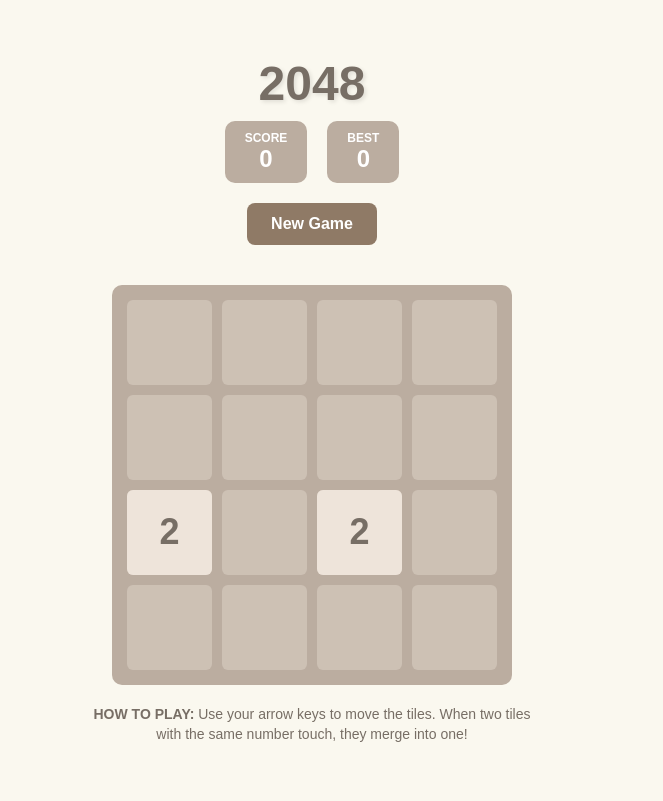
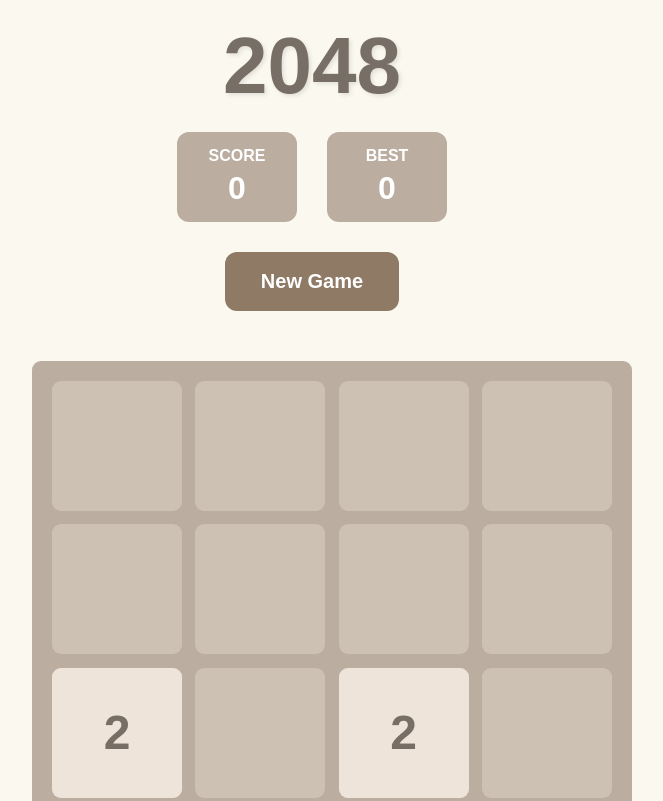
Before and after one commit to jewelrydecornerforwork/2048game.store, a plain HTML site: page game.html in a window 1280 px wide. Shown: the top 801 px of the page, without its empty margins (328-991 px from the left). Drawn offline with Linux system fonts and the light colour scheme.

Commit message:
Update game.html

```diff
--- a/game.html
+++ b/game.html
@@ -29,8 +29,9 @@
             padding: 20px;
             box-shadow: none;
             backdrop-filter: none;
-            max-width: 500px;
-            width: 90vw;
+            max-width: 600px;
+            width: 600px;
+            margin: 0 auto;
         }
 
         .game-header {
@@ -38,47 +39,49 @@
         }
 
         .title {
-            font-size: 48px;
+            font-size: 80px;
             font-weight: bold;
             color: #776e65;
-            margin-bottom: 10px;
+            margin-bottom: 20px;
             text-shadow: 2px 2px 4px rgba(0, 0, 0, 0.1);
         }
 
         .scores-container {
             display: flex;
             justify-content: center;
-            gap: 20px;
-            margin-bottom: 20px;
+            gap: 30px;
+            margin-bottom: 30px;
         }
 
         .score-container {
             background: #bbada0;
-            padding: 10px 20px;
-            border-radius: 10px;
+            padding: 15px 30px;
+            border-radius: 12px;
             color: white;
             font-weight: bold;
+            min-width: 120px;
         }
 
         .score-label {
-            font-size: 12px;
+            font-size: 16px;
             text-transform: uppercase;
+            margin-bottom: 5px;
         }
 
         .score {
-            font-size: 24px;
+            font-size: 32px;
         }
 
         .restart-button {
             background: #8f7a66;
             color: white;
             border: none;
-            padding: 12px 24px;
-            border-radius: 8px;
-            font-size: 16px;
+            padding: 18px 36px;
+            border-radius: 12px;
+            font-size: 20px;
             font-weight: bold;
             cursor: pointer;
-            margin-bottom: 20px;
+            margin-bottom: 30px;
             transition: background 0.3s;
         }
 
@@ -89,40 +92,46 @@
         .grid-container {
             position: relative;
             background: #bbada0;
-            border-radius: 10px;
-            padding: 15px;
+            border-radius: 9px;
+            padding: 20px;
             margin: 0 auto;
-            width: 400px;
-            height: 400px;
-            display: flex;
-            flex-direction: column;
-            gap: 10px;
+            width: 600px;
+            height: 600px;
+            box-sizing: border-box;
         }
 
         .grid-row {
             display: flex;
-            gap: 10px;
-            height: 85px;
+            margin-bottom: 13.33px;
+        }
+
+        .grid-row:last-child {
+            margin-bottom: 0;
         }
 
         .grid-cell {
-            width: 85px;
-            height: 85px;
+            width: 130px;
+            height: 130px;
             background: rgba(238, 228, 218, 0.35);
-            border-radius: 6px;
+            border-radius: 9px;
+            margin-right: 13.33px;
             position: relative;
+        }
+
+        .grid-cell:last-child {
+            margin-right: 0;
         }
 
         .tile {
             position: absolute;
-            width: 85px;
-            height: 85px;
+            width: 130px;
+            height: 130px;
             background: #eee4da;
-            border-radius: 6px;
+            border-radius: 9px;
             display: flex;
             justify-content: center;
             align-items: center;
-            font-size: 36px;
+            font-size: 48px;
             font-weight: bold;
             transition: all 0.15s ease-in-out;
             z-index: 10;
@@ -134,17 +143,17 @@
         .tile-16 { background: #f59563; color: #f9f6f2; }
         .tile-32 { background: #f67c5f; color: #f9f6f2; }
         .tile-64 { background: #f65e3b; color: #f9f6f2; }
-        .tile-128 { background: #edcf72; color: #f9f6f2; font-size: 28px; }
-        .tile-256 { background: #edcc61; color: #f9f6f2; font-size: 28px; }
-        .tile-512 { background: #edc850; color: #f9f6f2; font-size: 28px; }
-        .tile-1024 { background: #edc53f; color: #f9f6f2; font-size: 24px; }
-        .tile-2048 { background: #edc22e; color: #f9f6f2; font-size: 24px; }
+        .tile-128 { background: #edcf72; color: #f9f6f2; font-size: 40px; }
+        .tile-256 { background: #edcc61; color: #f9f6f2; font-size: 40px; }
+        .tile-512 { background: #edc850; color: #f9f6f2; font-size: 40px; }
+        .tile-1024 { background: #edc53f; color: #f9f6f2; font-size: 36px; }
+        .tile-2048 { background: #edc22e; color: #f9f6f2; font-size: 36px; }
 
         /* 超级瓷砖样式 */
-        .tile-4096 { background: #edc22e; color: #f9f6f2; font-size: 18px; }
-        .tile-8192 { background: #edc22e; color: #f9f6f2; font-size: 16px; }
+        .tile-4096 { background: #edc22e; color: #f9f6f2; font-size: 32px; }
+        .tile-8192 { background: #edc22e; color: #f9f6f2; font-size: 28px; }
         .tile[class*="tile-"]:not(.tile-2):not(.tile-4):not(.tile-8):not(.tile-16):not(.tile-32):not(.tile-64):not(.tile-128):not(.tile-256):not(.tile-512):not(.tile-1024):not(.tile-2048):not(.tile-4096):not(.tile-8192) {
-            font-size: 14px;
+            font-size: 24px;
         }
 
         .game-message {
@@ -195,10 +204,11 @@
         }
 
         .instructions {
-            margin-top: 20px;
-            font-size: 14px;
+            margin-top: 30px;
+            font-size: 18px;
             color: #776e65;
-            line-height: 1.4;
+            line-height: 1.6;
+            max-width: 600px;
         }
 
         @media (max-width: 480px) {
@@ -345,15 +355,17 @@
                             tile.className = `tile tile-${this.grid[r][c]}`;
                             tile.textContent = this.grid[r][c];
 
-                            // Perfect positioning to match grid cells
+                            // Perfect grid alignment
                             if (window.innerWidth <= 480) {
-                                // Mobile: 60px tiles + 8px gaps
+                                // Mobile positioning
                                 tile.style.left = `${c * 68 + 8}px`;
                                 tile.style.top = `${r * 68 + 8}px`;
                             } else {
-                                // Desktop: 85px tiles + 10px gaps, starting at 15px padding
-                                tile.style.left = `${c * 95 + 15}px`;
-                                tile.style.top = `${r * 95 + 15}px`;
+                                // Desktop: perfect alignment with corrected spacing
+                                // 20px + 130px + 13.33px = 163.33px per step
+                                const positions = [20, 163.33, 306.66, 450];
+                                tile.style.left = `${positions[c]}px`;
+                                tile.style.top = `${positions[r]}px`;
                             }
 
                             container.appendChild(tile);
```
